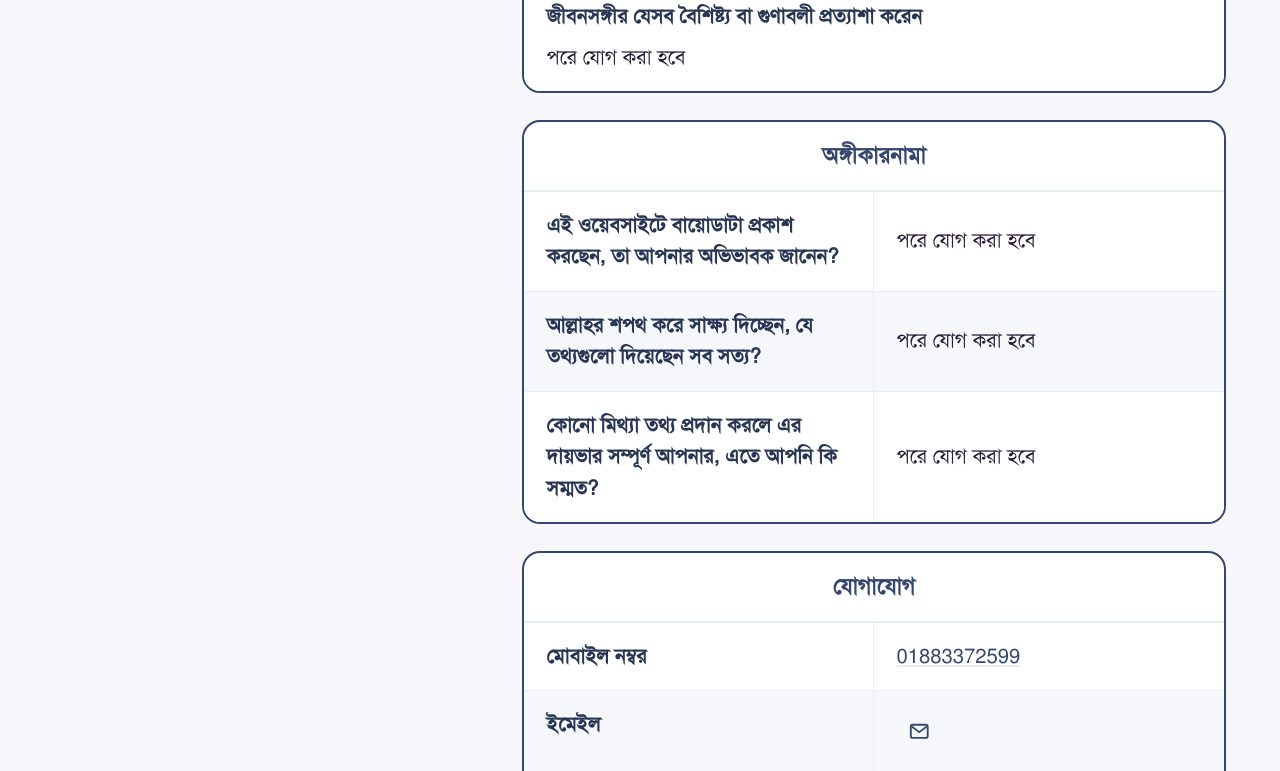
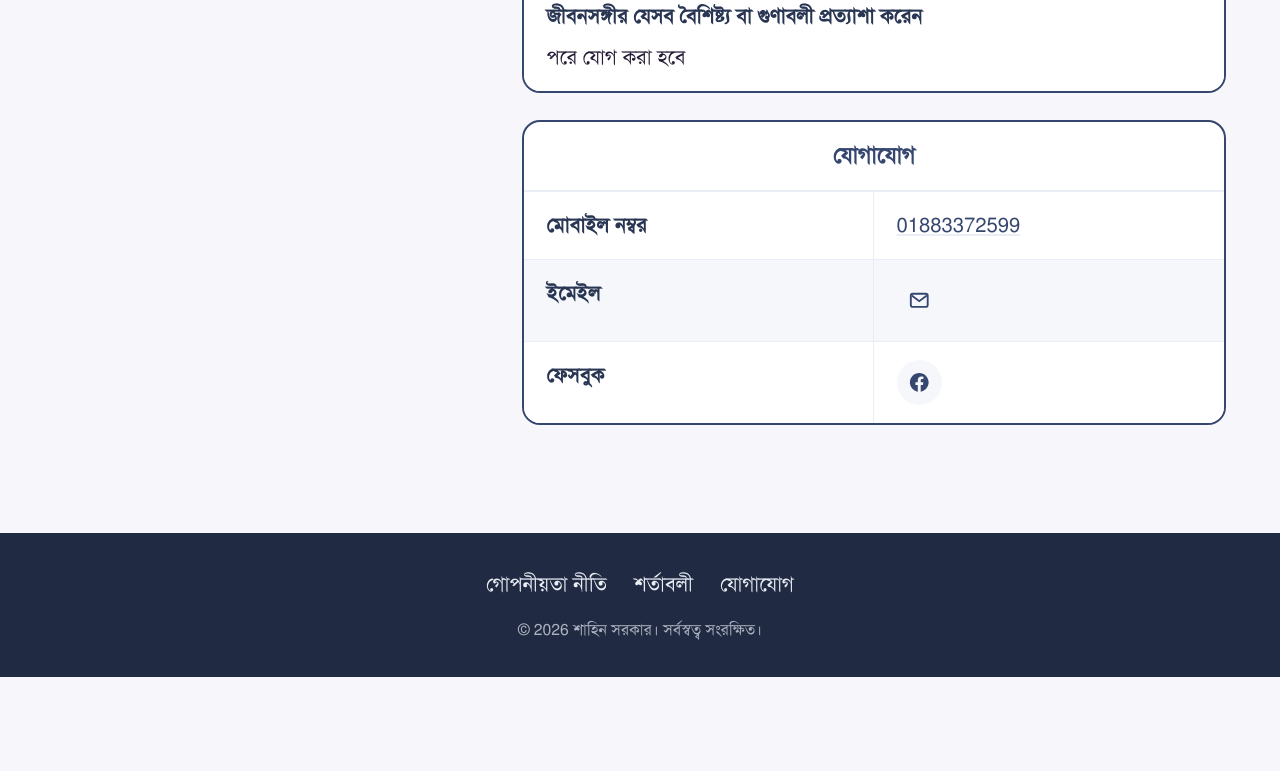
Before and after one commit to shakilahmedsamim/shahin-sarker-resume, a Next.js app: page / in a window 1280 px wide. Shown: the part 4760-5531 px from the top of the page. After the commit the page ends 5437 px from the top, so only its background shows below. Built offline with nearby package versions, Linux system fonts and the light colour scheme.

Commit message:
Remove the declaration section
Dropped অঙ্গীকারনামা entirely from the page. Regenerated the PDF.

Co-Authored-By: Claude Sonnet 5 <noreply@anthropic.com>
Claude-Session: https://claude.ai/code/session_01YHqhK4iKkcfVQ4VaveHXWg

```diff
--- a/src/data/resume.ts
+++ b/src/data/resume.ts
@@ -143,15 +143,6 @@ export const sections: Section[] = [
     ],
   },
   {
-    id: "declaration",
-    title: "অঙ্গীকারনামা",
-    rows: [
-      { label: "এই ওয়েবসাইটে বায়োডাটা প্রকাশ করছেন, তা আপনার অভিভাবক জানেন?", value: TBD },
-      { label: "আল্লাহর শপথ করে সাক্ষ্য দিচ্ছেন, যে তথ্যগুলো দিয়েছেন সব সত্য?", value: TBD },
-      { label: "কোনো মিথ্যা তথ্য প্রদান করলে এর দায়ভার সম্পূর্ণ আপনার, এতে আপনি কি সম্মত?", value: TBD },
-    ],
-  },
-  {
     id: "contact",
     title: "যোগাযোগ",
     rows: [
```
Also changed, not shown: 1 other file (tests, documents, lock files or other folders).
